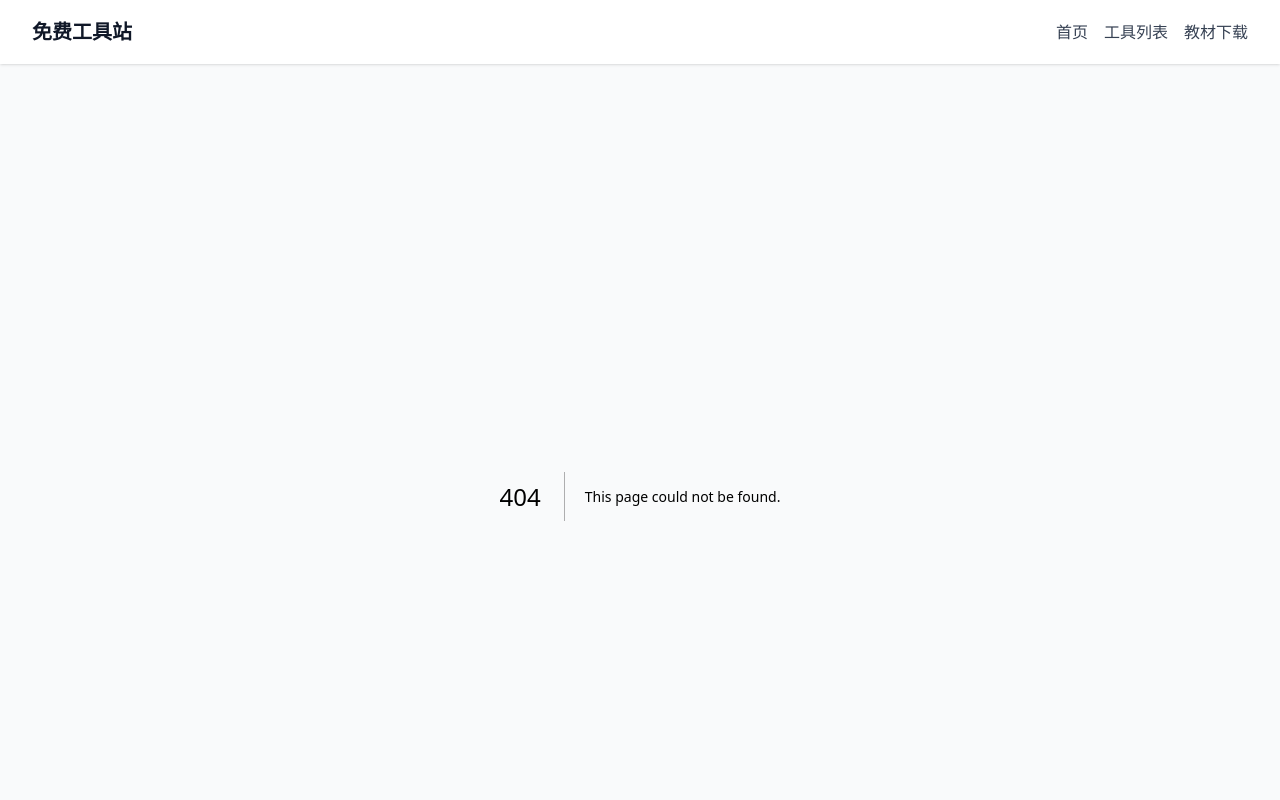
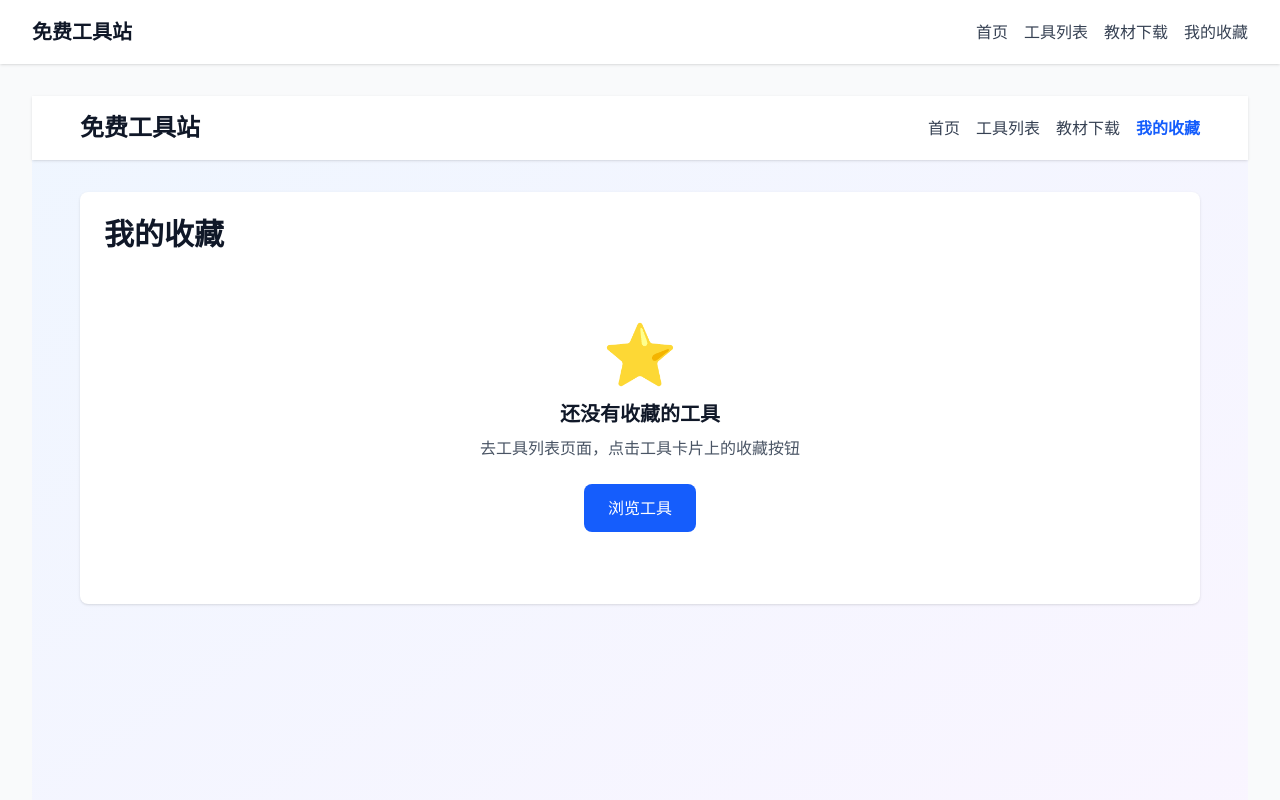
Before and after one commit to 37748846/free-tools-site, a Next.js app: page /favorites in a window 1280 px wide. Before the commit this address had no page. Shown: the top 800 px of the page. Built offline with nearby package versions, Linux system fonts and the light colour scheme.

Commit message:
feat: 添加收藏功能 + 优化导航栏 + 解决www重定向

```diff
--- /dev/null
+++ b/src/app/favorites/page.tsx
@@ -0,0 +1,200 @@
+"use client";
+
+import { useState, useEffect } from "react";
+import Link from "next/link";
+
+export default function FavoritesPage() {
+  const [favorites, setFavorites] = useState<string[]>([]);
+
+  useEffect(() => {
+    // 从 localStorage 读取收藏
+    const saved = localStorage.getItem("favorites");
+    if (saved) {
+      setFavorites(JSON.parse(saved));
+    }
+  }, []);
+
+  const tools = [
+    {
+      id: "base64",
+      name: "Base64 编码/解码",
+      description: "在线 Base64 编码和解码工具",
+      icon: "🔐",
+      category: "编码转换",
+    },
+    {
+      id: "url",
+      name: "URL 编码/解码",
+      description: "在线 URL 编码和解码工具",
+      icon: "🔗",
+      category: "编码转换",
+    },
+    {
+      id: "json",
+      name: "JSON 格式化",
+      description: "在线 JSON 格式化和验证工具",
+      icon: "📝",
+      category: "格式化",
+    },
+    {
+      id: "timestamp",
+      name: "时间戳转换",
+      description: "在线时间戳和日期时间转换工具",
+      icon: "⏰",
+      category: "时间工具",
+    },
+    {
+      id: "color",
+      name: "颜色转换",
+      description: "HEX、RGB、HSL 颜色格式转换",
+      icon: "🎨",
+      category: "颜色工具",
+    },
+    {
+      id: "regex",
+      name: "正则表达式测试",
+      description: "在线正则表达式测试工具",
+      icon: "🔍",
+      category: "开发工具",
+    },
+    {
+      id: "qrcode",
+      name: "二维码生成",
+      description: "在线生成二维码工具",
+      icon: "📱",
+      category: "生成工具",
+    },
+    {
+      id: "image-compress",
+      name: "图片压缩",
+      description: "在线图片压缩工具",
+      icon: "🖼️",
+      category: "图片工具",
+    },
+    {
+      id: "image-crop",
+      name: "图片裁剪",
+      description: "在线图片裁剪工具",
+      icon: "✂️",
+      category: "图片工具",
+    },
+    {
+      id: "format-convert",
+      name: "格式转换",
+      description: "PNG、JPG、WebP 格式转换",
+      icon: "🔄",
+      category: "图片工具",
+    },
+    {
+      id: "whois",
+      name: "WHOIS 查询",
+      description: "在线 WHOIS 域名查询工具",
+      icon: "🔍",
+      category: "站长工具",
+    },
+    {
+      id: "dns",
+      name: "DNS 查询",
+      description: "在线 DNS 记录查询工具",
+      icon: "🌐",
+      category: "站长工具",
+    },
+    {
+      id: "ip",
+      name: "IP 查询",
+      description: "在线 IP 地址查询工具",
+      icon: "📍",
+      category: "站长工具",
+    },
+    {
+      id: "speed-test",
+      name: "网站速度测试",
+      description: "在线网站速度测试工具",
+      icon: "⚡",
+      category: "站长工具",
+    },
+  ];
+
+  const favoriteTools = tools.filter((tool) => favorites.includes(tool.id));
+
+  return (
+    <div className="min-h-screen bg-gradient-to-br from-blue-50 to-purple-50">
+      {/* Header */}
+      <header className="bg-white shadow-sm">
+        <div className="max-w-6xl mx-auto px-4 py-4">
+          <div className="flex items-center justify-between">
+            <Link href="/" className="text-2xl font-bold text-gray-900">
+              免费工具站
+            </Link>
+            <nav className="flex space-x-4">
+              <Link href="/" className="text-gray-700 hover:text-gray-900">
+                首页
+              </Link>
+              <Link href="/tools" className="text-gray-700 hover:text-gray-900">
+                工具列表
+              </Link>
+              <Link href="/textbooks" className="text-gray-700 hover:text-gray-900">
+                教材下载
+              </Link>
+              <Link href="/favorites" className="text-blue-600 hover:text-blue-800 font-semibold">
+                我的收藏
+              </Link>
+            </nav>
+          </div>
+        </div>
+      </header>
+
+      {/* Main Content */}
+      <main className="max-w-6xl mx-auto px-4 py-8">
+        <div className="bg-white rounded-lg shadow p-6">
+          <h1 className="text-3xl font-bold text-gray-900 mb-6">
+            我的收藏
+          </h1>
+
+          {favoriteTools.length === 0 ? (
+            <div className="text-center py-12">
+              <div className="text-6xl mb-4">⭐</div>
+              <h2 className="text-xl font-semibold text-gray-900 mb-2">
+                还没有收藏的工具
+              </h2>
+              <p className="text-gray-600 mb-6">
+                去工具列表页面，点击工具卡片上的收藏按钮
+              </p>
+              <Link
+                href="/tools"
+                className="inline-block px-6 py-3 bg-blue-600 text-white rounded-lg hover:bg-blue-700 transition-colors"
+              >
+                浏览工具
+              </Link>
+            </div>
+          ) : (
+            <div className="grid grid-cols-1 md:grid-cols-2 lg:grid-cols-3 gap-6">
+              {favoriteTools.map((tool) => (
+                <Link
+                  key={tool.id}
+                  href={`/tools/${tool.id}`}
+                  className="block p-6 bg-white rounded-lg shadow hover:shadow-lg transition-shadow border-2 border-yellow-400"
+                >
+                  <div className="flex items-start space-x-4">
+                    <div className="text-4xl">{tool.icon}</div>
+                    <div className="flex-1">
+                      <h4 className="text-lg font-semibold text-gray-900 mb-1">
+                        {tool.name}
+                      </h4>
+                      <p className="text-sm text-gray-600 mb-2">
+                        {tool.description}
+                      </p>
+                      <span className="inline-block px-2 py-1 text-xs font-medium text-yellow-800 bg-yellow-100 rounded">
+                        ⭐ 已收藏
+                      </span>
+                    </div>
+                  </div>
+                </Link>
+              ))}
+            </div>
+          )}
+        </div>
+      </main>
+    </div>
+  );
+}
--- a/src/app/layout.tsx
+++ b/src/app/layout.tsx
@@ -69,6 +69,9 @@ export default function RootLayout({
                   <Link href="/textbooks" className="text-gray-700 hover:text-gray-900">
                     教材下载
                   </Link>
+                  <Link href="/favorites" className="text-gray-700 hover:text-gray-900">
+                    我的收藏
+                  </Link>
                 </nav>
               </div>
             </div>
--- a/src/app/tools/page.tsx
+++ b/src/app/tools/page.tsx
@@ -171,8 +171,32 @@ export default function ToolsPage() {
         </Link>
       </div>
 
+      {/* Quick Navigation */}
+      <div className="bg-white rounded-lg p-4 border">
+        <nav className="flex flex-wrap justify-center gap-4">
+          <a
+            href="#ai-tools"
+            className="px-4 py-2 bg-gray-100 text-gray-700 rounded-lg hover:bg-gray-200 transition-colors"
+          >
+            🤖 AI工具
+          </a>
+          <a
+            href="#webmaster-tools"
+            className="px-4 py-2 bg-gray-100 text-gray-700 rounded-lg hover:bg-gray-200 transition-colors"
+          >
+            🔧 站长工具
+          </a>
+          <a
+            href="#local-tools"
+            className="px-4 py-2 bg-gray-100 text-gray-700 rounded-lg hover:bg-gray-200 transition-colors"
+          >
+            🛠️ 本地工具
+          </a>
+        </nav>
+      </div>
+
       {/* AI 工具部分 */}
-      <div className="bg-gradient-to-r from-purple-50 to-blue-50 rounded-lg p-6">
+      <div id="ai-tools" className="bg-gradient-to-r from-purple-50 to-blue-50 rounded-lg p-6">
         <h3 className="text-xl font-semibold text-gray-800 mb-4 flex items-center">
           <span className="mr-2">🤖</span>
           免费AI工具
@@ -211,7 +235,7 @@ export default function ToolsPage() {
       </div>
 
       {/* 站长工具部分 */}
-      <div className="bg-gradient-to-r from-orange-50 to-red-50 rounded-lg p-6">
+      <div id="webmaster-tools" className="bg-gradient-to-r from-orange-50 to-red-50 rounded-lg p-6">
         <h3 className="text-xl font-semibold text-gray-800 mb-4 flex items-center">
           <span className="mr-2">🔧</span>
           站长工具
@@ -245,7 +269,7 @@ export default function ToolsPage() {
       </div>
 
       {/* 本地工具部分 */}
-      <div className="grid grid-cols-1 md:grid-cols-2 lg:grid-cols-3 gap-4">
+      <div id="local-tools" className="grid grid-cols-1 md:grid-cols-2 lg:grid-cols-3 gap-4">
         {tools.map((tool) => (
           <Link
             key={tool.id}
--- /dev/null
+++ b/src/middleware.ts
@@ -0,0 +1,29 @@
+import { NextResponse } from 'next/server'
+import type { NextRequest } from 'next/server'
+
+export function middleware(request: NextRequest) {
+  const hostname = request.headers.get('host') || ''
+  const url = request.nextUrl
+
+  // 如果是 www.lrbar.com，重定向到 lrbar.com
+  if (hostname.startsWith('www.')) {
+    const newHostname = hostname.replace('www.', '')
+    const newUrl = new URL(url.pathname + url.search, `https://${newHostname}`)
+    return NextResponse.redirect(newUrl, 301)
+  }
+
+  return NextResponse.next()
+}
+
+export const config = {
+  matcher: [
+    /*
+     * Match all request paths except for the ones starting with:
+     * - api (API routes)
+     * - _next/static (static files)
+     * - _next/image (image optimization files)
+     * - favicon.ico (favicon file)
+     */
+    '/((?!api|_next/static|_next/image|favicon.ico).*)',
+  ],
+}
```
Also changed, not shown: 1 other file (tests, documents, lock files or other folders).
